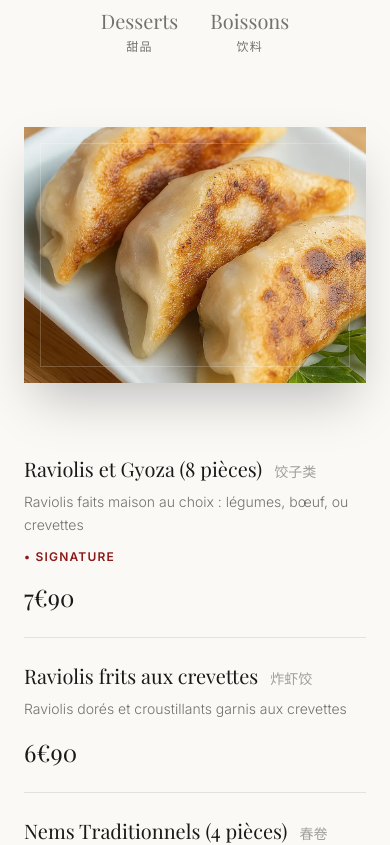
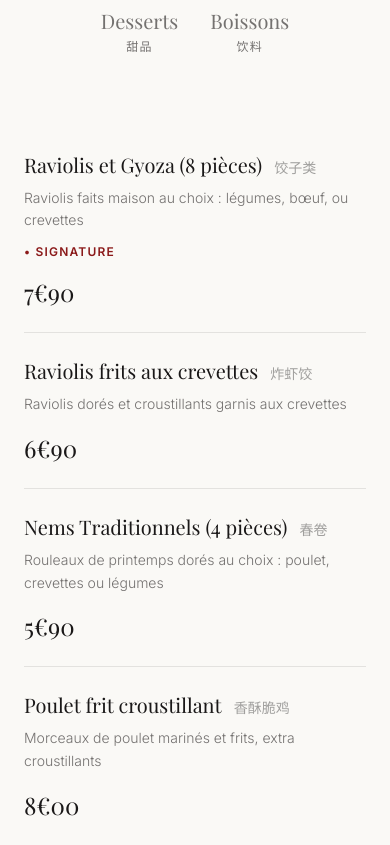
Before and after one commit to ssidikov/resto-chez-liqi, a Next.js app: page / in a window 390 px wide. Shown: the part 2860-3705 px from the top of the page. Built offline with nearby package versions, Linux system fonts and the light colour scheme.

Commit message:
upd food images position

```diff
--- a/app/components/menu.tsx
+++ b/app/components/menu.tsx
@@ -218,6 +218,7 @@ const menuItems = {
 export function Menu() {
   const [activeCategory, setActiveCategory] = useState('plats')
   const [hoveredImage, setHoveredImage] = useState<string | null>(null)
+  const [expandedMobileItem, setExpandedMobileItem] = useState<string | null>(null)
 
   return (
     <section
@@ -253,7 +254,10 @@ export function Menu() {
           {categories.map((category) => (
             <button
               key={category.id}
-              onClick={() => setActiveCategory(category.id)}
+              onClick={() => {
+                setActiveCategory(category.id)
+                setExpandedMobileItem(null)
+              }}
               className={`group flex flex-col items-center relative transition-colors duration-500 pb-2 ${
                 activeCategory === category.id ? 'text-imperial-red' : 'text-ink/60 hover:text-ink'
               }`}>
@@ -273,9 +277,9 @@ export function Menu() {
 
         {/* Menu Layout: 2 Columns (Image Left, List Right) */}
         <div className='grid lg:grid-cols-12 gap-12 lg:gap-24 items-start'>
-          {/* Dynamic Image Display on Left (Responsive) */}
-          <div className='block lg:col-span-5 sticky top-24 lg:top-32 z-10'>
-            <div className='aspect-[4/3] sm:aspect-video lg:aspect-[3/4] w-full relative overflow-hidden bg-ink/5 shadow-2xl lg:shadow-none'>
+          {/* Dynamic Image Display on Left (Visible on lg screens) */}
+          <div className='hidden lg:block lg:col-span-5 sticky top-24 lg:top-32 z-10'>
+            <div className='aspect-[3/4] w-full relative overflow-hidden bg-ink/5'>
               <AnimatePresence mode='wait'>
                 <motion.div
                   key={hoveredImage || menuItems[activeCategory as keyof typeof menuItems][0].image}
@@ -317,7 +321,12 @@ export function Menu() {
                     animate={{ opacity: 1, y: 0 }}
                     transition={{ duration: 0.6, delay: index * 0.1, ease: 'easeOut' }}
                     onMouseEnter={() => setHoveredImage(item.image)}
-                    className='group flex flex-col sm:flex-row justify-between items-start sm:items-end py-6 border-b border-ink/10 cursor-default hover:border-imperial-red/50 transition-colors duration-500'>
+                    className='group flex flex-col border-b border-ink/10 py-6 lg:cursor-default'>
+                    <div
+                      className='flex flex-col sm:flex-row justify-between items-start sm:items-end w-full cursor-pointer lg:cursor-default hover:border-imperial-red/50 transition-colors duration-500'
+                      onClick={() =>
+                        setExpandedMobileItem(expandedMobileItem === item.name ? null : item.name)
+                      }>
                       <div className='max-w-md pr-4'>
                         <div className='flex items-baseline gap-3 mb-2'>
                           <h3 className='font-playfair text-xl md:text-2xl text-ink group-hover:text-imperial-red transition-colors duration-500'>
@@ -350,6 +359,31 @@ export function Menu() {
                       <div className='mt-4 sm:mt-0 font-playfair text-2xl text-ink whitespace-nowrap group-hover:text-imperial-red transition-colors duration-500'>
                         {item.price}
                       </div>
+                    </div>
+
+                    {/* Mobile Image Dropdown */}
+                    <AnimatePresence>
+                      {expandedMobileItem === item.name && (
+                        <motion.div
+                          initial={{ height: 0, opacity: 0 }}
+                          animate={{ height: 'auto', opacity: 1, marginTop: 24 }}
+                          exit={{ height: 0, opacity: 0, marginTop: 0 }}
+                          transition={{ duration: 0.4, ease: 'easeInOut' }}
+                          className='overflow-hidden w-full lg:hidden'>
+                          <div className='relative aspect-[4/3] sm:aspect-video w-full border border-ink/10 bg-ink/5'>
+                            <Image
+                              src={item.image}
+                              alt={item.name}
+                              fill
+                              className='object-cover'
+                              sizes='(max-width: 1024px) 100vw, 50vw'
+                            />
+                            {/* Subtle elegant border overlay */}
+                            <div className='absolute inset-2 sm:inset-4 border border-white/20 pointer-events-none' />
+                          </div>
+                        </motion.div>
+                      )}
+                    </AnimatePresence>
                   </motion.div>
                 ))}
               </motion.div>
```
Lines whose indentation alone changed are shown as unchanged.
